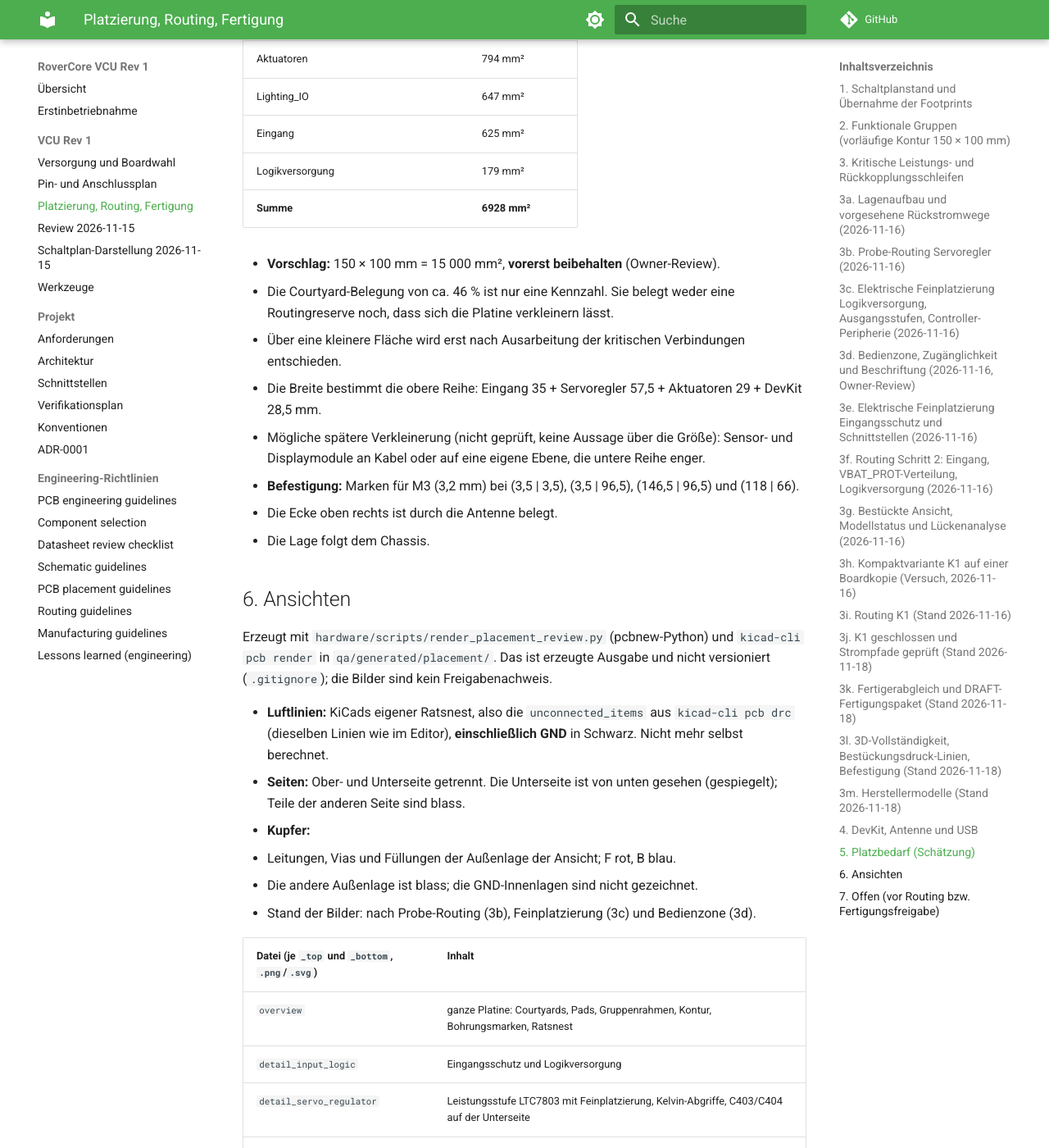
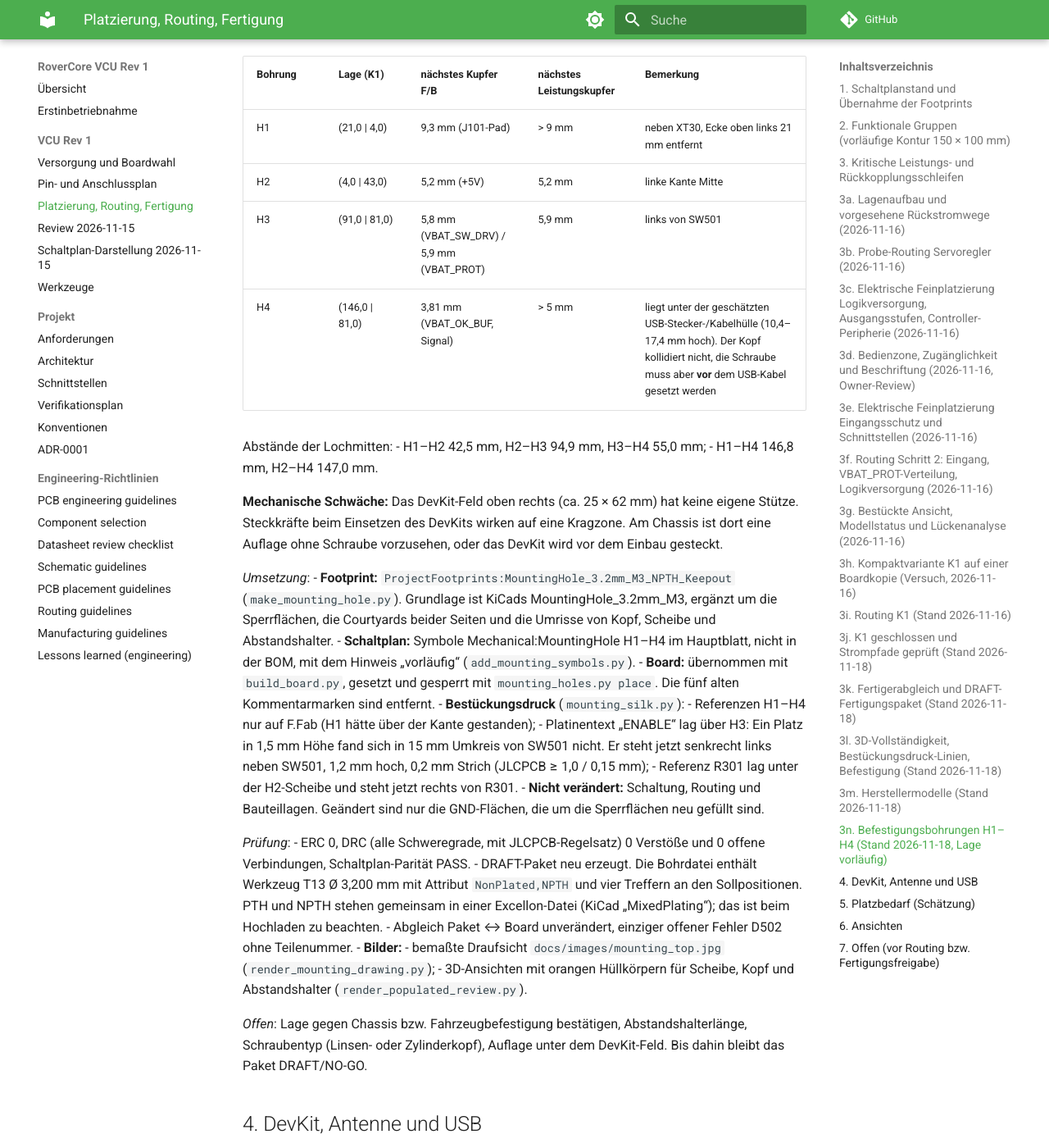
Before and after one commit to CagriCatik/RoverCore, an MkDocs documentation site: the page built from docs/vcu/rev1-platzierung.md, in a window 1280 px wide and 1400 px high, scrolled down 35453 px. Shown: the whole window at 82% size. Built offline with MkDocs 1.6.1 and Material for MkDocs 9.7.7, drawn with Linux system fonts in a browser that asks for light colours; comment, search, counter and statistics services are not loaded; some of the changed text lies outside the part shown.

Commit message:
Report 3n, README and Pages: provisional mounting holes
Co-Authored-By: Claude Opus 5.5 <noreply@anthropic.com>

```diff
--- a/docs/vcu/rev1-platzierung.md
+++ b/docs/vcu/rev1-platzierung.md
@@ -1214,8 +1214,7 @@ Geltungsbedingung).
   - Die Bestückungszeichnung aus `kit export` ist auf A4 1:1 kaum lesbar;
     ergänzend `qa/generated/fab/assembly_refs_top.pdf` / `_bottom.pdf`
     (nur Referenzen, skaliert).
-- **Keine Befestigungsbohrungen** auf K1, nur Kommentarmarken (3l). Vor der
-  Fertigung festzulegen.
+- Befestigung: seit 3n vier M3-NPTH-Bohrungen H1–H4, Lage vorläufig.
 
 Erstinbetriebnahme: [docs/bringup.md](../bringup.md) (Versorgung, D501,
 Servostrompfad, Abbruchkriterien).
@@ -1295,6 +1294,7 @@ Review-Bilder, Skripte und Dokumentation.
   USB-Steckers (10,4–17,4 mm hoch). Der Schraubenkopf kollidiert nicht, aber
   das Werkzeug kommt nur bei abgezogenem USB-Kabel heran. (91 | 81) liegt
   7,5 mm neben der OLED-Hülle.
+- **Umgesetzt in 3n** (H1–H4, Lage vorläufig). Ursprüngliche Bewertung:
 - **Notwendige mechanische Änderung (separat, vor dem nächsten Paket):**
   Befestigungsbohrungen setzen. Offene Entscheidungen des Owners:
   - Lage, abgestimmt mit dem Chassis;
@@ -1350,6 +1350,97 @@ bleiben, wie sie sind.
   STEP. Möglich wären Anfragen bei AMASS, Vishay und Infineon oder die
   KiCad-Bibliotheksmodelle derselben Footprints (CC-BY-SA, generiert, keine
   Herstellermodelle); dafür ist ein Download aus dem KiCad-GitLab nötig.
+
+## 3n. Befestigungsbohrungen H1–H4 (Stand 2026-11-18, Lage vorläufig)
+
+**Vorgaben:** Im Repository gibt es keine Chassis- oder Gehäusemaße
+(`hardware/mechanical/` enthält nur die Vorlage). Die Lage ist deshalb ein
+**vorläufiger Vorschlag** und vor der Fertigung an der Fahrzeugbefestigung zu
+bestätigen. Vier freie Stellen auf der Platine allein reichen dafür nicht.
+
+*Annahmen* (eigene Wahl, Schätzung):
+- **Schraube und Bohrung:** M3, Durchgangsbohrung 3,2 mm NPTH (ISO 273 fein).
+- **Oberseite:** Kopf ISO 7380 Ø 5,7 × 1,65 mm auf Scheibe ISO 7089
+  Ø 7,0 × 0,5 mm.
+- **Unterseite:** Sechskant-Abstandshalter SW 5,5, über Ecken Ø 6,35 mm,
+  10 mm lang.
+- **Kupfersperre (Sperrfläche im Footprint):**
+  - F.Cu/B.Cu r 3,8 mm (Scheibe bzw. Abstandshalter + 0,3 mm);
+  - In1/In2 r 2,0 mm;
+  - keine Leitungen, Vias oder Flächen.
+- **Courtyard:** r 3,8 mm auf beiden Seiten.
+- **Werkzeugzugang:** nächster Courtyard ≥ 4,5 mm, bei hohen Teilen ≥ 5,5 mm;
+  ≥ 5,5 mm zu den Modulhüllen.
+- **Rand:** Lochmitte ≥ 4,0 mm vom Rand.
+- **Leistungspfade:** kein Kupfer von Regler- oder Hochstromnetzen
+  (VBAT_*, SW_*, ISNS_PWR, VSERVO_REG, +V_SERVO, BOOT_5V, SENSE_P/N, +5V)
+  näher als 5,0 mm. Damit liegt keine Sperrfläche auf einem kritischen Pfad.
+  Signalkupfer muss nur außerhalb der Sperrfläche bleiben.
+
+*Suche* (`hardware/scripts/mounting_holes.py search`, Raster 0,5 mm, ganze
+Platine):
+- Ohne Eingriff in Routing oder Platzierung gibt es **nur vier zulässige
+  Bereiche**: oben links, linke Kante Mitte, untere Kante Mitte, untere
+  rechte Ecke.
+- **Oben rechts ist keine Bohrung möglich:** DevKit-Hülle samt Antenne bis
+  zur Kante. Zwischen den DevKit-Buchsenleisten liegt ein dichter
+  Signalkanal.
+- **Unten links:** LED-Stecker J108–J112 und die Logikversorgung.
+- Selbst mit erlaubtem Umrouten von Signalleitungen findet die Suche in der
+  rechten Hälfte nur (90…91 | 81).
+
+| Bohrung | Lage (K1) | nächstes Kupfer F/B | nächstes Leistungskupfer | Bemerkung |
+|---|---|---|---|---|
+| H1 | (21,0 \| 4,0) | 9,3 mm (J101-Pad) | > 9 mm | neben XT30, Ecke oben links 21 mm entfernt |
+| H2 | (4,0 \| 43,0) | 5,2 mm (+5V) | 5,2 mm | linke Kante Mitte |
+| H3 | (91,0 \| 81,0) | 5,8 mm (VBAT_SW_DRV) / 5,9 mm (VBAT_PROT) | 5,9 mm | links von SW501 |
+| H4 | (146,0 \| 81,0) | 3,81 mm (VBAT_OK_BUF, Signal) | > 5 mm | liegt unter der geschätzten USB-Stecker-/Kabelhülle (10,4–17,4 mm hoch). Der Kopf kollidiert nicht, die Schraube muss aber **vor** dem USB-Kabel gesetzt werden |
+
+Abstände der Lochmitten:
+- H1–H2 42,5 mm, H2–H3 94,9 mm, H3–H4 55,0 mm;
+- H1–H4 146,8 mm, H2–H4 147,0 mm.
+
+**Mechanische Schwäche:** Das DevKit-Feld oben rechts (ca. 25 × 62 mm) hat
+keine eigene Stütze. Steckkräfte beim Einsetzen des DevKits wirken auf eine
+Kragzone. Am Chassis ist dort eine Auflage ohne Schraube vorzusehen, oder
+das DevKit wird vor dem Einbau gesteckt.
+
+*Umsetzung*:
+- **Footprint:** `ProjectFootprints:MountingHole_3.2mm_M3_NPTH_Keepout`
+  (`make_mounting_hole.py`). Grundlage ist KiCads MountingHole_3.2mm_M3,
+  ergänzt um die Sperrflächen, die Courtyards beider Seiten und die Umrisse von
+  Kopf, Scheibe und Abstandshalter.
+- **Schaltplan:** Symbole Mechanical:MountingHole H1–H4 im Hauptblatt, nicht
+  in der BOM, mit dem Hinweis „vorläufig“ (`add_mounting_symbols.py`).
+- **Board:** übernommen mit `build_board.py`, gesetzt und gesperrt mit
+  `mounting_holes.py place`. Die fünf alten Kommentarmarken sind entfernt.
+- **Bestückungsdruck** (`mounting_silk.py`):
+  - Referenzen H1–H4 nur auf F.Fab (H1 hätte über der Kante gestanden);
+  - Platinentext „ENABLE“ lag über H3: Ein Platz in 1,5 mm Höhe fand sich
+    in 15 mm Umkreis von SW501 nicht. Er steht jetzt senkrecht links neben
+    SW501, 1,2 mm hoch, 0,2 mm Strich (JLCPCB ≥ 1,0 / 0,15 mm);
+  - Referenz R301 lag unter der H2-Scheibe und steht jetzt rechts von R301.
+- **Nicht verändert:** Schaltung, Routing und Bauteillagen. Geändert sind nur
+  die GND-Flächen, die um die Sperrflächen neu gefüllt sind.
+
+*Prüfung*:
+- ERC 0, DRC (alle Schweregrade, mit JLCPCB-Regelsatz) 0 Verstöße und 0 offene
+  Verbindungen, Schaltplan-Parität PASS.
+- DRAFT-Paket neu erzeugt. Die Bohrdatei enthält Werkzeug T13 Ø 3,200 mm mit
+  Attribut `NonPlated,NPTH` und vier Treffern an den Sollpositionen. PTH und
+  NPTH stehen gemeinsam in einer Excellon-Datei (KiCad „MixedPlating“); das
+  ist beim Hochladen zu beachten.
+- Abgleich Paket ↔ Board unverändert, einziger offener Fehler D502 ohne
+  Teilenummer.
+- **Bilder:**
+  - bemaßte Draufsicht `docs/images/mounting_top.jpg`
+    (`render_mounting_drawing.py`);
+  - 3D-Ansichten mit orangen Hüllkörpern für Scheibe, Kopf und
+    Abstandshalter (`render_populated_review.py`).
+
+*Offen*: Lage gegen Chassis bzw. Fahrzeugbefestigung bestätigen,
+Abstandshalterlänge, Schraubentyp (Linsen- oder Zylinderkopf), Auflage unter dem
+DevKit-Feld. Bis dahin bleibt das Paket DRAFT/NO-GO.
 
 ## 4. DevKit, Antenne und USB
 
```
Also changed, not shown: README.md (+7 -2 lines), docs/index.md (+5 -0 lines), hardware/mechanical/README.md (+8 -0 lines), docs/images/gerber_bottom.png, docs/images/gerber_in1.png, docs/images/gerber_top.png, docs/images/mounting_top.jpg (added), docs/images/populated_bottom.jpg, docs/images/populated_front_low.jpg, docs/images/populated_iso_front.jpg, docs/images/populated_iso_rear.jpg, docs/images/populated_top.jpg, docs/images/without_modules_iso_front.jpg, docs/images/without_modules_iso_rear.jpg, 1 more files.
